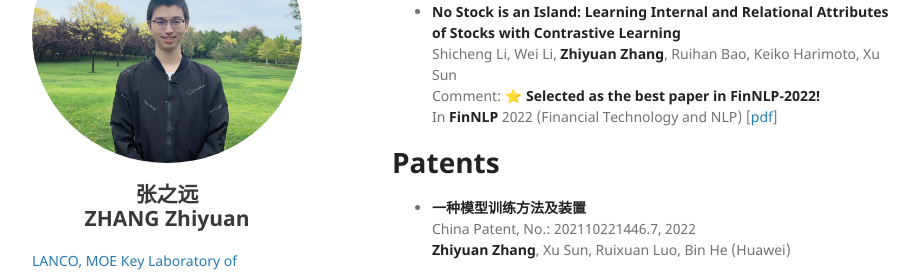
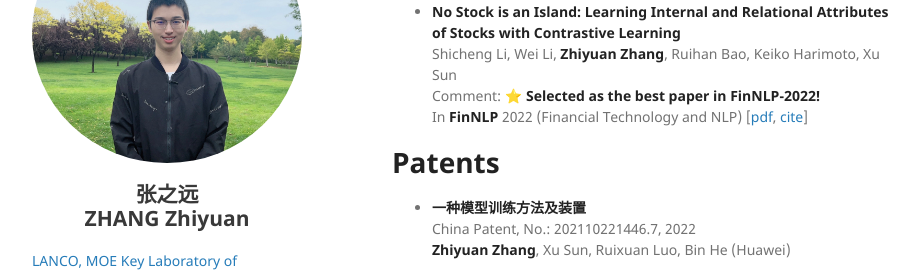
Before and after one commit to pkuzzy/pkuzzy.github.io, a Jekyll site: the page built from index.md, in a window 1280 px wide and 900 px high, scrolled down 2197 px. Shown: the part 153-427 px from the top of the window, without its empty margins (178-1097 px from the left). Built offline with Jekyll 4.4.1, drawn with Linux system fonts in a browser that asks for light colours; nearby versions of some CDN libraries; our own code applies the rules of GitHub Pages for plain Markdown files.

Commit message:
Update index.md

```diff
--- a/index.md
+++ b/index.md
@@ -79,7 +79,7 @@ layout: default
 - **No Stock is an Island: Learning Internal and Relational Attributes of Stocks with Contrastive Learning**
   Shicheng Li, Wei Li, **Zhiyuan Zhang**, Ruihan Bao, Keiko Harimoto, Xu Sun
   Comment: ⭐ **Selected as the best paper in FinNLP-2022!**
-  In **FinNLP** 2022 (Financial Technology and NLP) [[pdf](https://scholar.googleusercontent.com/scholar.bib?q=info:n4Uu3AG1ZHIJ:scholar.google.com/&output=citation&scisdr=CgXpYolLENzh5pLTb94:AAGBfm0AAAAAZAnVd974VEEo7V3kWr4gxKmQTZdHkwO-&scisig=AAGBfm0AAAAAZAnVd-YQnu6AvRLYRoNuBkEU4OINPZZs&scisf=4&ct=citation&cd=-1&hl=zh-CN)]
+  In **FinNLP** 2022 (Financial Technology and NLP) [[pdf](https://aclanthology.org/2022.finnlp-1.20.pdf), [cite](https://scholar.googleusercontent.com/scholar.bib?q=info:n4Uu3AG1ZHIJ:scholar.google.com/&output=citation&scisdr=CgXpYolLENzh5pLTb94:AAGBfm0AAAAAZAnVd974VEEo7V3kWr4gxKmQTZdHkwO-&scisig=AAGBfm0AAAAAZAnVd-YQnu6AvRLYRoNuBkEU4OINPZZs&scisf=4&ct=citation&cd=-1&hl=zh-CN)]
 
 # Patents
 - **一种模型训练方法及装置**
```
